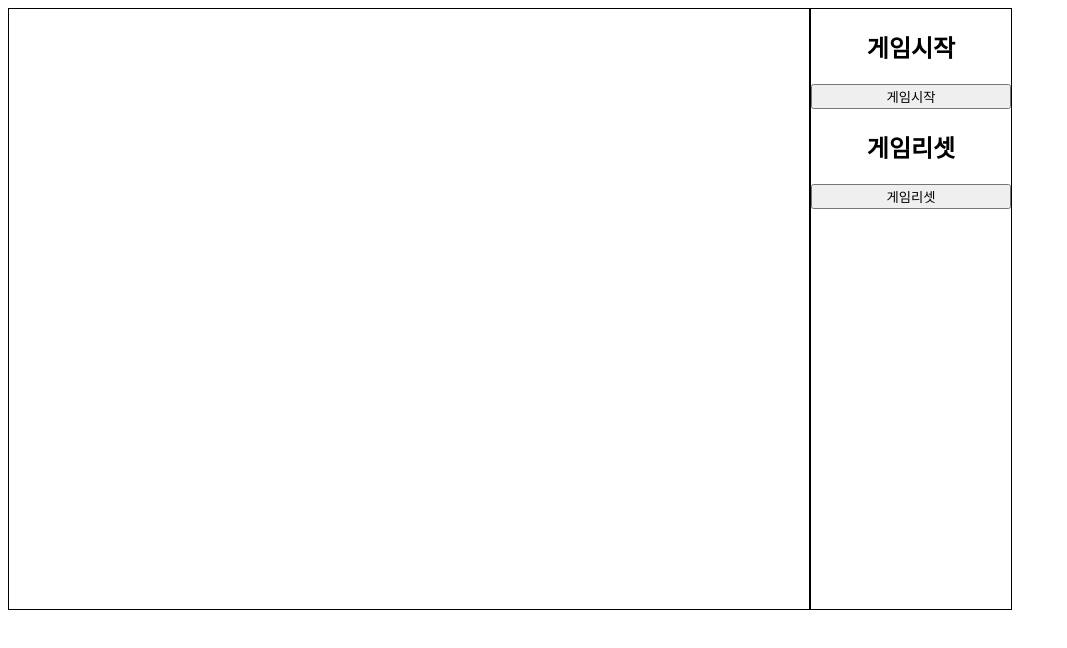
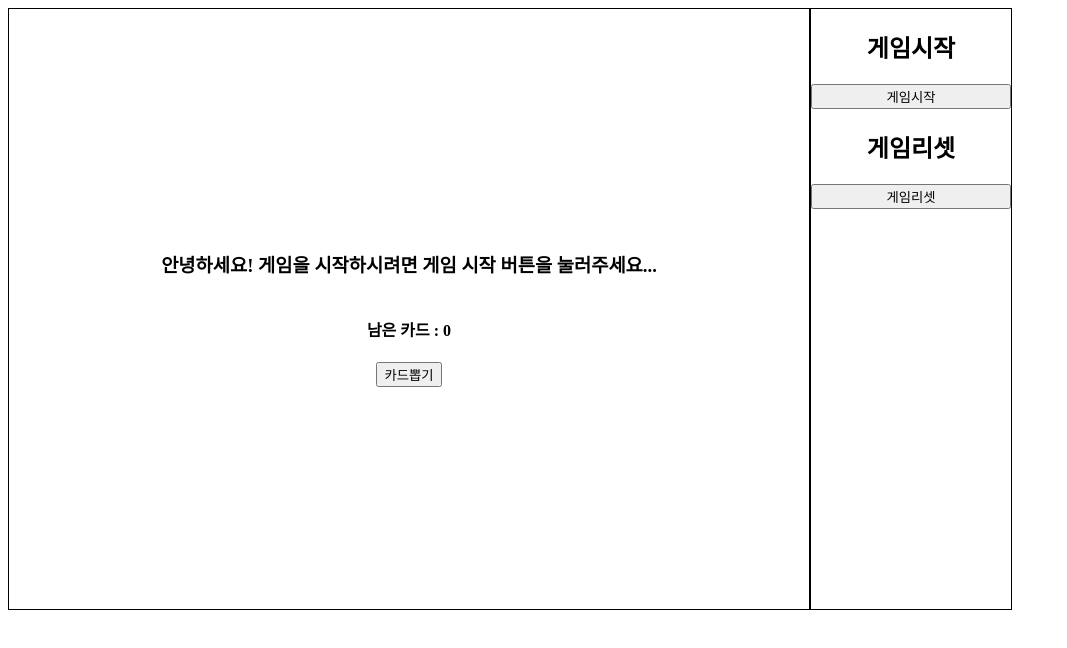
Before and after one commit to JeongYire/da_vinci_code, a React (Vite) app: page / in a window 1280 px wide. Shown: the top 648 px of the page, without its empty margins (0-1067 px from the left). Built offline with nearby package versions, Linux system fonts and the light colour scheme.

Commit message:
installZustand

```diff
--- a/package.json
+++ b/package.json
@@ -11,7 +11,8 @@
   },
   "dependencies": {
     "react": "^18.3.1",
-    "react-dom": "^18.3.1"
+    "react-dom": "^18.3.1",
+    "zustand": "^5.0.1"
   },
   "devDependencies": {
     "@eslint/js": "^9.13.0",
--- a/src/App.tsx
+++ b/src/App.tsx
@@ -1,6 +1,7 @@
 import GameScreen from './gameScreen'
 import EnemyHand from './hand/enemyHand'
 import MyHand from './hand/myHand'
+import InfomationTable from './infomationTable'
 import MainScreen from './mainScreen'
 import ToolScreen from './toolScreen'
 
@@ -10,6 +11,7 @@ function App() {
       <MainScreen>
        <>
         <EnemyHand />
+        <InfomationTable />
         <MyHand />
        </>
       </MainScreen>
--- a/src/context/toolContext.tsx
+++ /dev/null
@@ -1,11 +0,0 @@
-import { createContext } from "react";
-
-const ToolContext = createContext<{
-    startGame : Function,
-
-}>({
-    startGame : () => {},
-
-});
-
-export default ToolContext;
--- a/src/gameScreen.tsx
+++ b/src/gameScreen.tsx
@@ -1,5 +1,4 @@
 import { useContext, useRef } from "react"
-import ToolContext from "./context/toolContext"
 import { DavinciCard } from "./types";
 
 
@@ -9,69 +8,20 @@ type GameInfomation = {
 
 function GameScreen(props : { children : any }) {
 
-  const gameContext = useContext(ToolContext);
+
   let gameInfomation = useRef<GameInfomation>({
     cardArray : [],
   });
 
-  gameContext.startGame = () => {
 
-
-    /**
-     * 이거 나중에 함수로 분리해서 할것
-     */
-    const cardArray : DavinciCard[] = new Array();
-    /* 먼저 카드를 만듭니다. */
-    for( let i = 0; i < 12; i++ ){
-      cardArray.push({
-        id : i,
-        color : "black",
-        isOpen : false,
-        value : i,
-        host : "board"
-      })
-    }
-    /* 조커는 특별하니 따로 만듭니다.. */
-    cardArray.push({
-      id : 12,
-      color : "black",
-      isOpen : false,
-      value : "joker",
-      host : "board"
-    })
-    /* 이번엔 하양으로... */
-    for( let i = 0; i < 12; i++ ){
-      cardArray.push({
-        id : i + 13,
-        color : "white",
-        isOpen : false,
-        value : i,
-        host : "board"
-      })
-    }
-    /* 조커는 특별하니 따로 만듭니다.. */
-    cardArray.push({
-      id : 25,
-      color : "white",
-      isOpen : false,
-      value : "joker",
-      host : "board"
-    })
-
-    console.log(cardArray);
-
-  }
 
   return (
     <div style={{
       display : "flex",
     }}>
-      <ToolContext.Provider value={gameContext}>
       {
         props.children
       }
-      </ToolContext.Provider>
-
     </div>
   )
 }
--- a/src/hand/enemyHand.tsx
+++ b/src/hand/enemyHand.tsx
@@ -3,7 +3,7 @@ import Hand from "./hand";
 function EnemyHand() {
   return (
     <Hand>
-
+      <></>
     </Hand>
   )
 }
--- a/src/hand/hand.tsx
+++ b/src/hand/hand.tsx
@@ -1,9 +1,10 @@
-function Hand(props : {}) {
+function Hand(props : {children : any}) {
   return (
     <div style={{
         height : 100,
         display : "flex",
     }}>
+      {props.children}
     </div>
   )
 }
--- a/src/hand/myHand.tsx
+++ b/src/hand/myHand.tsx
@@ -1,9 +1,12 @@
 import Hand from "./hand";
 
+
 function MyHand() {
+  console.log("MyHand");
+
   return (
     <Hand>
-
+      <></>
     </Hand>
   )
 }
--- /dev/null
+++ b/src/infomationTable.tsx
@@ -0,0 +1,19 @@
+
+
+function InfomationTable() {
+  return (
+    <div style={{
+        display : "flex",
+        flexDirection : "column",
+        flexGrow : 1,
+        justifyContent : "center",
+        alignItems : "center"
+    }}>
+        <h3>안녕하세요! 게임을 시작하시려면 게임 시작 버튼을 눌러주세요...</h3>
+        <h4>남은 카드 : 0</h4>
+        <button>카드뽑기</button>
+    </div>
+  )
+}
+
+export default InfomationTable
--- a/src/toolScreen.tsx
+++ b/src/toolScreen.tsx
@@ -1,11 +1,7 @@
 import { useContext } from "react"
-import ToolContext from "./context/toolContext"
-
 
 function ToolScreen() {
-
-
-  const context = useContext(ToolContext);
+   console.log("ToolScreen");
 
   return (
     <div style={{
@@ -21,11 +17,11 @@ function ToolScreen() {
        <h2>
           게임시작
        </h2>
-       <button onClick={() => context.startGame()}>게임시작</button>
+       <button onClick={() => {}}>게임시작</button>
        <h2>
           게임리셋
        </h2>
-       <button>게임리셋</button>
+       <button onClick={() => {}}>게임리셋</button>
        {
       /*
         <h2>
--- a/src/types/index.tsx
+++ b/src/types/index.tsx
@@ -1,3 +1,4 @@
+
 
 
 
```
Also changed, not shown: src/store/index.tsx (added, +80 -0 lines), 1 other file (tests, documents, lock files or other folders).
